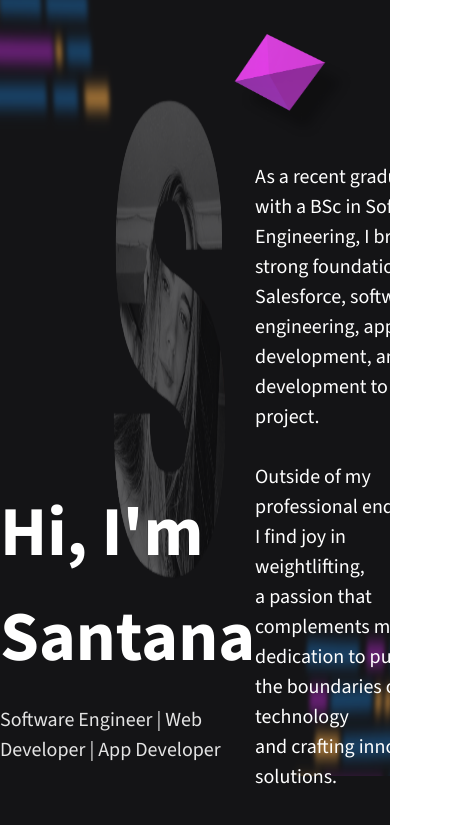
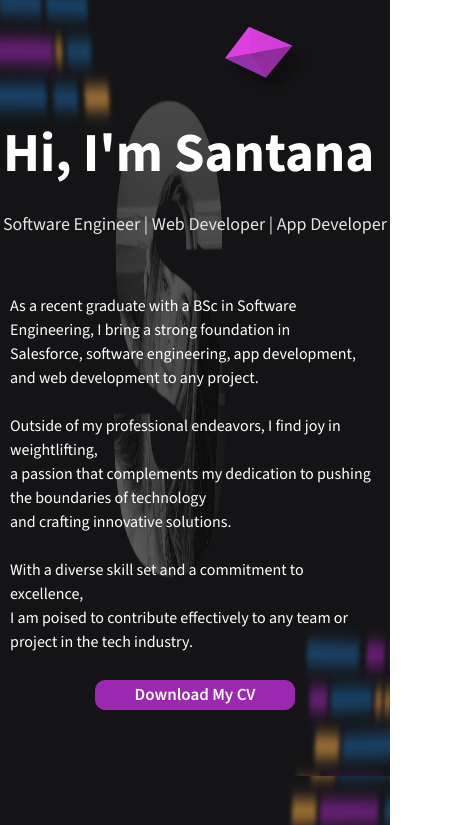
Before and after one commit to sanbradbury/Personal-Portfolio, a website: page src/index.html in a window 390 px wide. Shown: the part 944-1769 px from the top of the page, 455 px wide, since content can reach past the window. Drawn offline with nearby package versions, Linux system fonts and the light colour scheme.

Commit message:
made about page responsive

```diff
--- a/src/index.html
+++ b/src/index.html
@@ -281,9 +281,9 @@
                     Outside of my professional endeavors, I find joy in weightlifting, <br> a passion that complements my dedication to pushing the boundaries of technology <br> and crafting innovative solutions. <br><br>
                     With a diverse skill set and a commitment to excellence, <br> I am poised to contribute effectively to any team or project in the tech industry.
                 </p>
-                <div id="cv-download">
+                <a href=#><div id="cv-download">
                     Download My CV
-                </div>
+                </div></a>
             </div>
         </div>
     </section>
--- a/src/style.css
+++ b/src/style.css
@@ -333,6 +333,20 @@ nav {
         top: 40px; /* Adjust vertical position */
         right: 20px; /* Center horizontally */
     }
+
+    /* About */
+    .main-section {
+        flex-direction: column;
+        justify-content: center;
+        align-items: center;
+        gap: 30px;
+    }
+
+    #purple-romb2 {
+        width: 150px;
+        height: 100px;
+
+    }
 }
 
 @media only screen and (max-width: 900px) {
@@ -400,6 +414,20 @@ nav {
         position: absolute;
         left: 0;
         bottom: 0;
+    }
+
+    /* About  */
+
+    #about-heading {
+        font-size: 60px;
+    }
+
+    #about-subheading {
+        font-size: 18px;
+    }
+
+    .right-about p {
+        font-size: 16px;
     }
 
 }
@@ -474,6 +502,24 @@ nav {
     #purple-romb {
         display: block;
     }
+
+    /* About */
+    #about-heading {
+        font-size: 55px;
+    }
+
+    #about-subheading {
+        font-size: 18px;
+    }
+
+    .right-about {
+        margin: 10px;
+        gap: 10px;
+    }
+
+    .right-about p {
+        font-size: 16px;
+    }
 }
 
 @media only screen and (max-width: 376px) {
@@ -546,4 +592,35 @@ nav {
         display: none;
     }
 
+    /* About */
+
+    #purple-romb2 {
+        display: none;
+    }
+
+
+    .left-about {
+        align-items: center;
+        justify-content: center;
+    }
+
+    #about-heading {
+        font-size: 40px;
+    }
+
+    #about-subheading {
+        font-size: 17px;
+    }
+
+    .right-about {
+        gap: 0px;
+
+    }
+
+    .right-about p {
+        font-size: 16px;
+    }
+
+
+
 }
```
